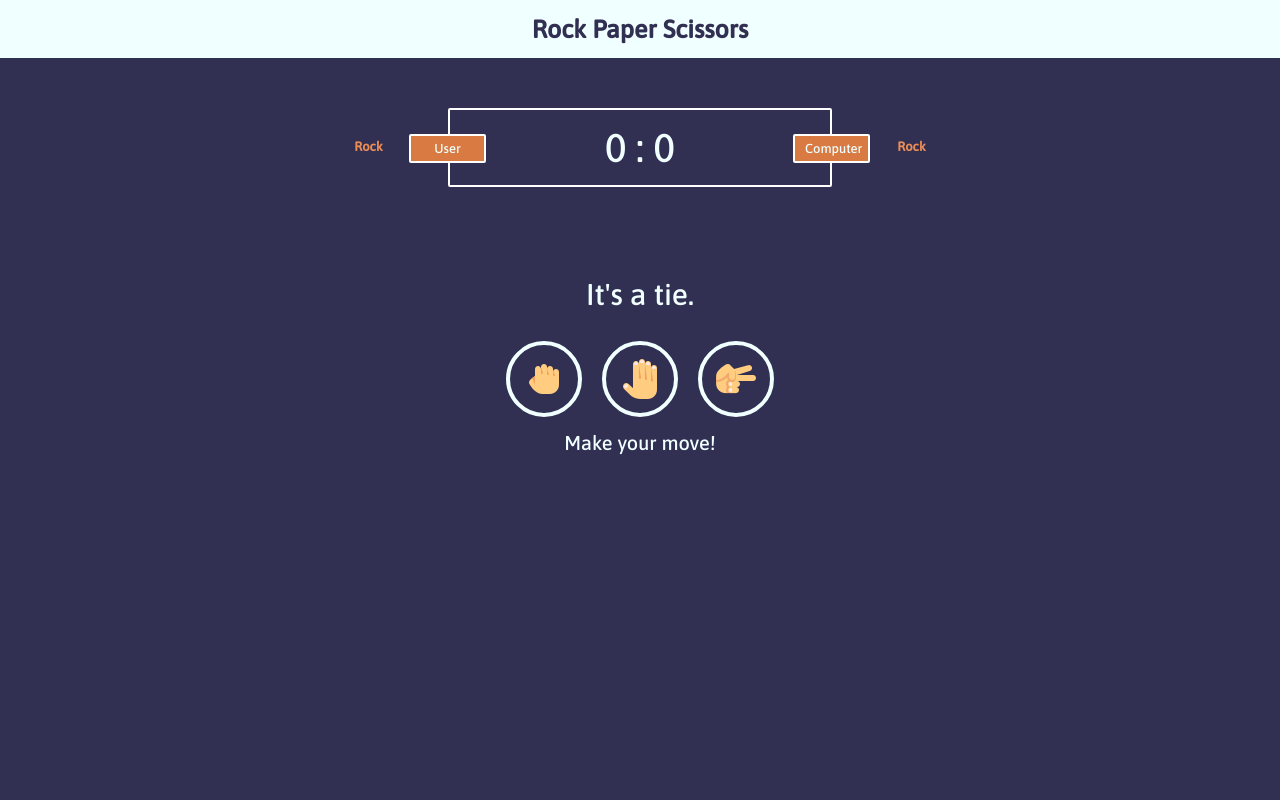
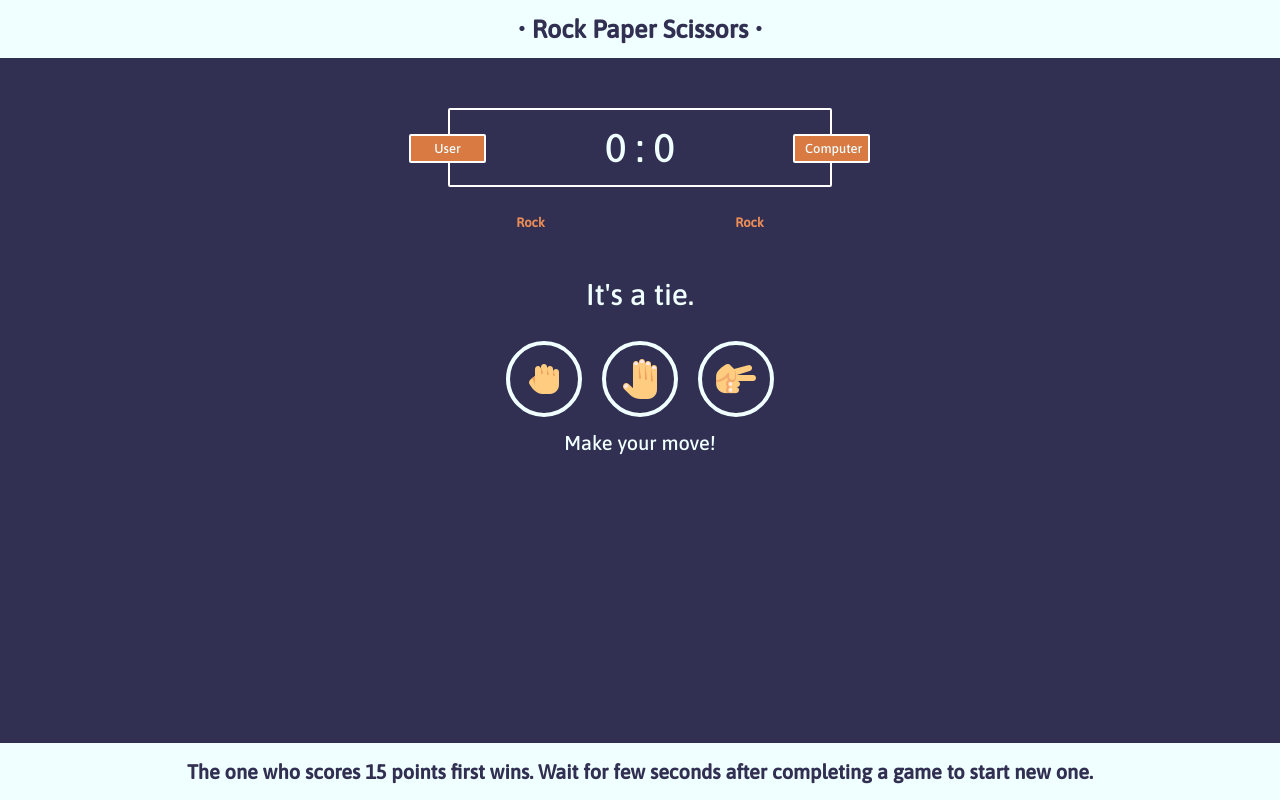
Before and after one commit to s1ddhant-tyagi/Rock-Paper-Scissors, a plain HTML site: page index.html in a window 1280 px wide. Both pictures are taken after a click on the picture 544 px from the left and 379 px from the top of the page. Drawn offline with nearby package versions, Linux system fonts and the light colour scheme.

Commit message:
instructions added in footer

```diff
--- a/index.html
+++ b/index.html
@@ -4,19 +4,19 @@
     <meta charset="UTF-8">
     <meta name="viewport" content="width=device-width, initial-scale=1.0">
     <title>Rock Paper Scissors Go!</title>
+    <link href="https://unpkg.com/aos@2.3.1/dist/aos.css" rel="stylesheet">
     <link rel="stylesheet" href="style.css">
-    <!-- <link rel="stylesheet" href="https://stackpath.bootstrapcdn.com/font-awesome/4.7.0/css/font-awesome.min.css"> -->
 </head>
 <body>
     <header>
-        <h1>Rock Paper Scissors</h1>
+        <h1>&bull; Rock Paper Scissors &bull;</h1>
     </header>
 
-    <div class="score-board">
+    <div class="score-board" data-aos="flip-right">
         <div class="badge user-label">User</div>
         <div class="badge computer-label">Computer</div>
-        <div class="chosen user-choice-label">Paper</div>
-        <div class="chosen computer-choice-label">Rock</div>
+        <div class="chosen user-choice-label" data-aos="fade-right">Paper</div>
+        <div class="chosen computer-choice-label" data-aos="fade-left">Rock</div>
         <div class="score-container">
             <div class="user-score score">0</div>
                 :
@@ -46,6 +46,15 @@
 
     <h1 class="winlose"></h1>
 
+    <footer>
+        <p>The one who scores 15 points first wins. Wait for few seconds after completing a game to start new one.</p>
+    </footer>
+
+    <script src="https://code.jquery.com/jquery-3.5.1.min.js" integrity="sha256-9/aliU8dGd2tb6OSsuzixeV4y/faTqgFtohetphbbj0=" crossorigin="anonymous"></script>
     <script src="script.js"></script>
+    <script src="https://unpkg.com/aos@2.3.1/dist/aos.js"></script>
+    <script>
+        AOS.init();
+    </script>
 </body>
 </html>
--- a/style.css
+++ b/style.css
@@ -69,14 +69,11 @@ header h1
 
 .chosen
 {
-    /* background-color: #d97a43; */
     padding: 5px 10px;
     color:  #e98c56;
     text-align: center;
     font-size: 13px;
     width: 77px;
-    /* border: 2px solid white; */
-    /* border-radius: 2px; */
     display: none;
     font-weight: bold;
 }
@@ -84,15 +81,15 @@ header h1
 .user-choice-label
 {
     position: absolute;
-    top: 24px;
-    left: -120px;
+    top: 100px;
+    left: 42px;
 }
 
 .computer-choice-label
 {
     position: absolute;
-    top: 24px;
-    right: -120px;
+    top: 100px;
+    right: 42px;
 }
 
 .score-container
@@ -173,3 +170,24 @@ header h1
     color: #e98c56;
     font-family: 'Asap';
 }
+
+footer
+{
+    background-color: azure;
+    padding: 7px 0;
+    position: absolute;
+    bottom: 0px;
+    width: 100%;
+}
+
+footer p
+{
+    color: rgb(49, 47, 82);
+    font-family: 'Asap';
+    text-align: center;
+    display: block;
+    margin: 10px auto;
+    background-color: azure;
+    font-size: 20px;
+    font-weight: bold;
+}
```
Also changed, not shown: script.js (+7 -0 lines).
